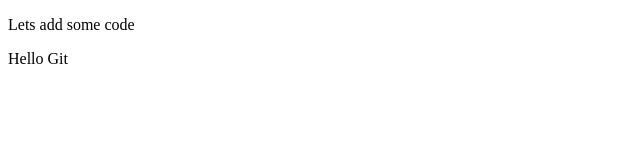
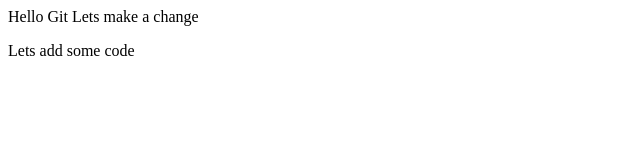
Before and after one commit to mwsprague/gitty, a plain HTML site: page index.html in a window 1280 px wide. Shown: the whole page, without its empty margins (0-640 px from the left). Drawn offline with Linux system fonts and the light colour scheme.

Commit message:
yet another change

```diff
--- a/index.html
+++ b/index.html
@@ -5,9 +5,10 @@
     <meta name="viewport" content="width=device-width, initial-scale=1.0">
     <meta http-equiv="X-UA-Compatible" content="ie=edge">
     <title>Gitty01</title>
-    <p>Lets add some code</p>
 </head>
 <body>
    Hello Git
+   Lets make a change
+   <p>Lets add some code</p>
 </body>
 </html>
```
